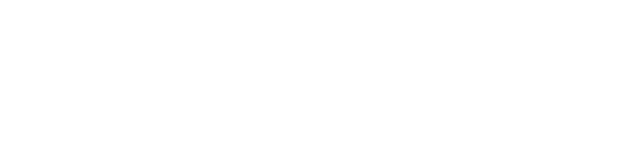
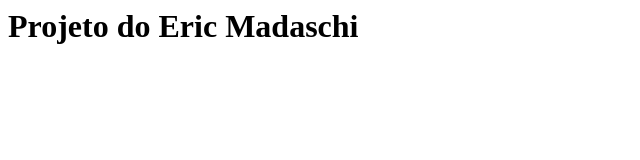
Before and after one commit to Madaschi/curso-git, a plain HTML site: page index.html in a window 1280 px wide. Shown: the whole page, without its empty margins (0-640 px from the left). Drawn offline with Linux system fonts and the light colour scheme.

Commit message:
Titulo da Pagina

```diff
--- a/index.html
+++ b/index.html
@@ -1,6 +1,8 @@
 <html>
+	<head>
+	</head>
 	<body>
-
+		<h1> Projeto do Eric Madaschi</h1>
 	</body>
 
 </html>
```
